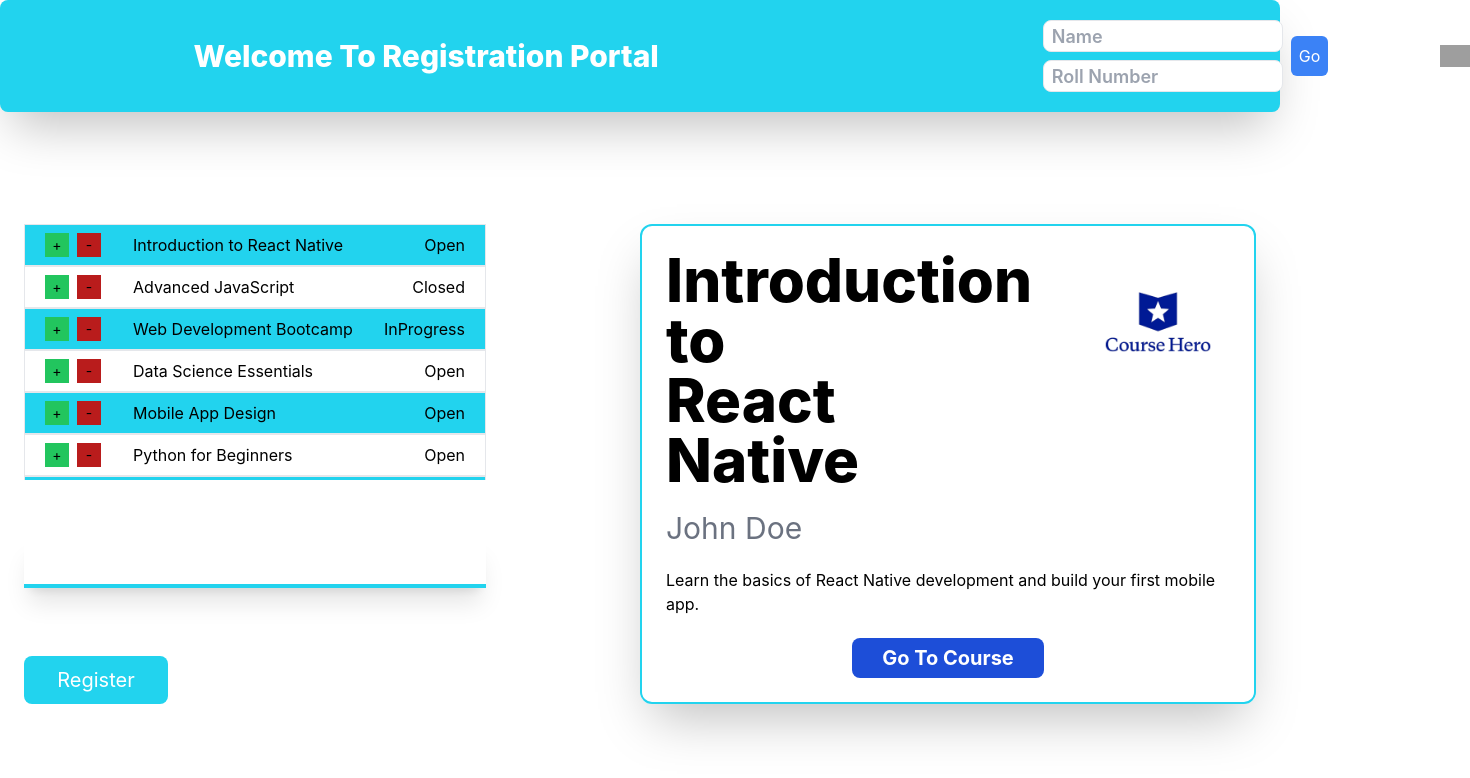
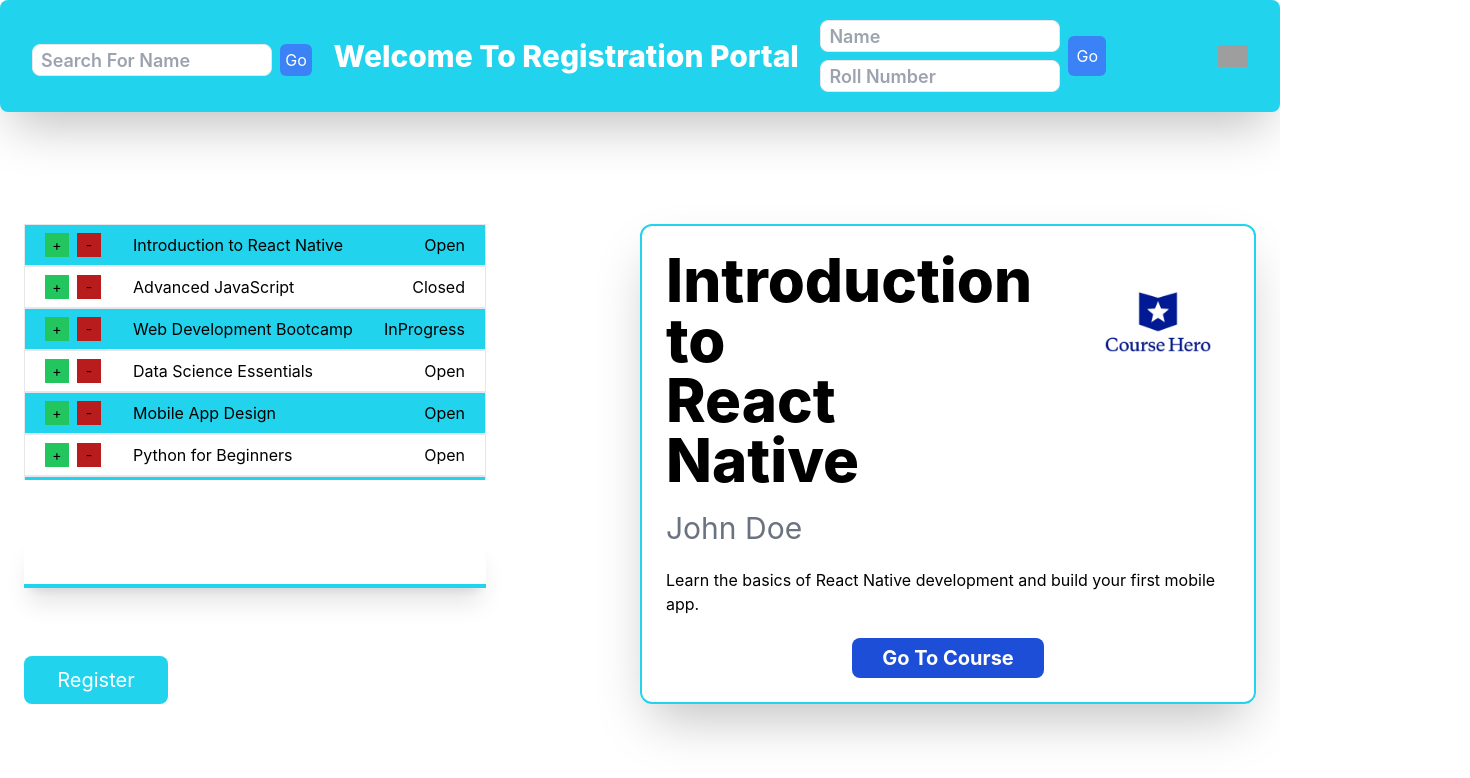
Before and after one commit to aggarwal07/CoursePortal, a React (Create React App) app: page / in a window 1280 px wide. Shown: the top 778 px of the page, 1470 px wide, since content can reach past the window. Built offline with nearby package versions, Linux system fonts and the light colour scheme; grey boxes are pictures that could not be loaded.

Commit message:
searchBar added

```diff
--- a/src/Components/Header/Header.js
+++ b/src/Components/Header/Header.js
@@ -1,53 +1,58 @@
-import React, { useState } from 'react';
-import { Link } from 'react-router-dom';
-import Reset from './Reset';
+import React, { useState } from "react";
+import { Link } from "react-router-dom";
+import Reset from "./Reset";
+import Search from "../Search/Search";
 
 const Header = () => {
-  const [name, setName] = useState('');
-  const [roll, setRoll] = useState('');
-  const [buttonStyle, setButtonStyle] = useState({ display: 'block' });
+  const [name, setName] = useState("");
+  const [roll, setRoll] = useState("");
+  const [buttonStyle, setButtonStyle] = useState({ display: "block" });
 
   const handleLogin = () => {
-    localStorage.setItem('userName', name);
-    localStorage.setItem('userRoll', roll);
-    setButtonStyle({ display: 'none' });
+    localStorage.setItem("userName", name);
+    localStorage.setItem("userRoll", roll);
+    setButtonStyle({ display: "none" });
   };
 
   return (
-    <div className='w-full h-28 bg-cyan-400 shadow-2xl rounded-lg flex items-center justify-center'>
-      <h1 className='text-white font-extrabold text-3xl'>
+    <div className="w-full h-28 bg-cyan-400 shadow-2xl rounded-lg flex items-center justify-between p-8">
+      <div className="">
+      <Search  />
+
+      </div>
+
+      <h1 className="text-white font-extrabold text-3xl">
         <Link className="nav-link active" to="/">
           Welcome To Registration Portal
         </Link>
       </h1>
 
-      <div className='relative left-96 flex items-center'>
-        <div className='flex flex-col'>
-
+      <div className="flex items-center">
+        <div className="flex flex-col">
           <input
-          className='border p-2 w-60 h-8 text-lg rounded-lg font-semibold'
-          placeholder='Name'
-          type='text'
+            className="border p-2 w-60 h-8 text-lg rounded-lg font-semibold"
+            placeholder="Name"
+            type="text"
             value={name}
             onChange={(e) => setName(e.target.value)}
           />
           <input
-          className='border p-2 w-60 h-8 mt-2 text-lg rounded-lg font-semibold'
-          placeholder='Roll Number'
-          type='text'
+            className="border p-2 w-60 h-8 mt-2 text-lg rounded-lg font-semibold"
+            placeholder="Roll Number"
+            type="text"
             value={roll}
             onChange={(e) => setRoll(e.target.value)}
           />
         </div>
         <button
           style={buttonStyle}
-        className='bg-blue-500 text-white p-2 h-18 ml-2 rounded-md cursor-pointer'
+          className="bg-blue-500 text-white p-2 h-18 ml-2 rounded-md cursor-pointer"
           onClick={handleLogin}
         >
           Go
         </button>
-        <div className='ml-28'>
-          <Reset/>
+        <div className="ml-28">
+          <Reset />
         </div>
       </div>
     </div>
--- a/src/Components/Header/Reset.js
+++ b/src/Components/Header/Reset.js
@@ -7,8 +7,8 @@ const Reset = () => {
 
   return (
     <img
-        width={30}
-        alt="Reset"
+      width={30}
+      alt="Reset"
       src="/reset.png"
       className="cursor-pointer"
       onClick={handleReset}
--- /dev/null
+++ b/src/Components/Search/Search.js
@@ -0,0 +1,49 @@
+import React, { useState } from "react";
+import courseModel from '../../raw_data';
+
+import SearchResult from "./SearchResult";
+
+const Search = () => {
+    const [name, setName] = useState("");
+
+  const [expand, setexpand] = useState(false);
+    const student = courseModel
+    .flatMap(course => course.students)
+    .find(student => student.name === name);
+    const enrolledCourses = courseModel.filter(course =>
+        course.students.some(s => s.name === name)
+      );
+
+  return (<div>
+
+    <div className="mt-2 flex">
+      <input
+        className="border p-2 w-60 h-8 text-lg rounded-lg font-semibold"
+        placeholder="Search For Name"
+        type="text"
+        value={name}
+        onChange={(e) => setName(e.target.value)}
+        />
+      <button onClick={()=>{setexpand(true)}} className="bg-blue-500 text-white  h-8 w-8 ml-2 rounded-md cursor-pointer">
+        Go
+      </button>
+      </div>
+      <SearchResult
+            students={student}
+            expand={expand}
+            title={name}
+            expandedContent={ <ul>
+            {enrolledCourses.map(course => (
+                <li key={course.id}>
+                <h3>{course.name}</h3>
+                <p>{course.description}</p>
+
+              </li>
+            ))}
+          </ul>}
+        />
+        </div>
+  );
+};
+
+export default Search;
--- /dev/null
+++ b/src/Components/Search/SearchResult.js
@@ -0,0 +1,27 @@
+import React from 'react';
+
+
+const SearchResult = ({ title, expandedContent,expand,students }) => {
+    const isExpanded = expand;
+    if (!students && isExpanded) {
+        return <div className='absolute top-32'>
+            <div className='text-center z-[1000] border-4 border-cyan-400 shadow-2xl p-4 bg-white'>
+            No student found with the given name
+            </div>
+            </div>;
+      }
+
+  return (
+    <div className='absolute top-32'>{isExpanded &&
+
+    <div className='text-center z-[1000] border-4 border-cyan-400 shadow-2xl p-4 bg-white'>
+      <div className=' underline text-3xl'>
+        <h2>{title}</h2>
+      </div>
+      <div className='text-2xl mt-4'>{expandedContent}</div>
+    </div>}
+          </div>
+  );
+};
+
+export default SearchResult;
```
Lines whose indentation alone changed are shown as unchanged.
